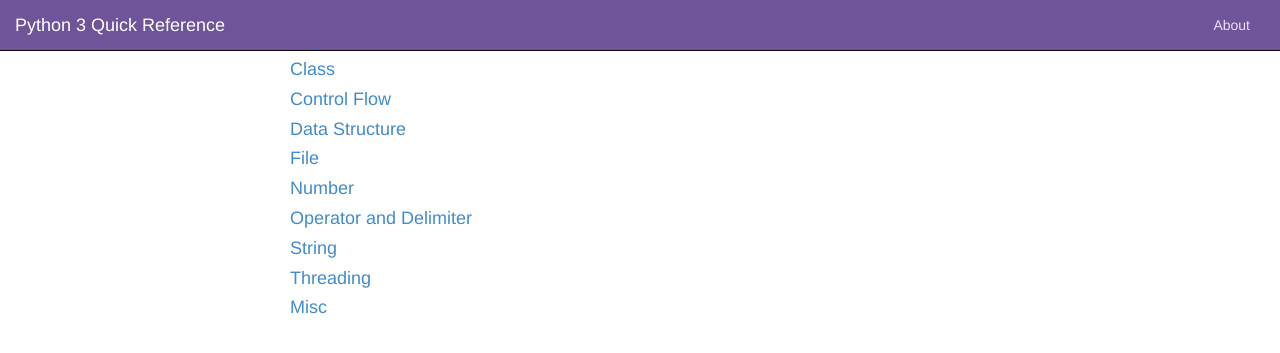
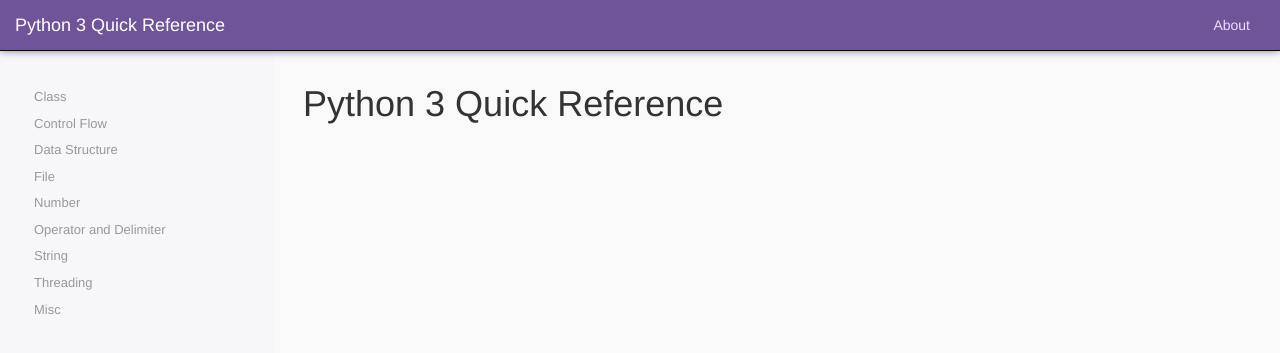
Before and after one commit to steelywing/python-quick-reference, a Jekyll site: the page built from index.html, in a window 1280 px wide. Shown: the top 353 px of the page. Built offline with Jekyll 4.4.1, drawn with Linux system fonts in a browser that asks for light colours; nearby versions of some CDN libraries; Markdown is read by kramdown in place of the engine named in the settings.

Commit message:
update index.html and navbar

```diff
--- a/_includes/header.html
+++ b/_includes/header.html
@@ -8,7 +8,9 @@
         <span class="icon-bar"></span>
         <span class="icon-bar"></span>
       </button>
-      <a class="navbar-brand" href="#">Python 3 Quick Reference</a>
+      <a class="navbar-brand" href="{{ '/' | prepend: site.baseurl }}">
+        Python 3 Quick Reference
+      </a>
     </div>
 
     <div class="collapse navbar-collapse">
@@ -27,7 +29,7 @@
       </ul> -->
       <ul class="nav navbar-nav pull-right">
         <li>
-          <a href="#">About</a>
+          <a href="{{ '/about/' | prepend: site.baseurl }}">About</a>
         </li>
       </ul>
     </div>
--- a/_includes/sidebar.html
+++ b/_includes/sidebar.html
@@ -1,5 +1,5 @@
 <div class="sidebar bs-docs-sidebar">
-  <input class="form-control" placeholder="Search... not working yet :(" type="text">
+  <!-- <input class="form-control" placeholder="Search... not working yet :(" type="text"> -->
   <ul class="nav bs-docs-sidenav">
     {% for weight in (0..9) %}
       {% for pg in site.pages %}
@@ -8,6 +8,7 @@
             <a href="{{ pg.url | prepend: site.baseurl }}">
               {{ pg.title }}
             </a>
+            <ul class="nav"></ul>
           </li>
         {% endif %}
       {% endfor %}
--- a/css/main.css
+++ b/css/main.css
@@ -6,6 +6,7 @@
 
 .navbar {
     margin: 0;
+    box-shadow: 0px 0px 8px rgba(62, 41, 95, .6);
 }
 
 .navbar-inverse {
@@ -18,12 +19,13 @@
 }
 
 .sidebar {
+    background-color: #f7f7f9;
     position: fixed;
     top: 50px;
     bottom: 0;
     left: 0;
     width: 275px;
-    overflow: auto;
+    overflow-y: auto;
     padding: 1em;
 }
 
@@ -34,7 +36,8 @@
     bottom: 0;
     left: 275px;
     right: 0;
-    overflow: auto;
+    overflow-y: scroll;
+    padding: 1em 2em;
 }
 
 footer {
--- a/index.html
+++ b/index.html
@@ -1,19 +1,6 @@
 ---
-layout: default
+layout: page
 title: Python 3 Quick Reference
 ---
-<div class="container">
-  <div class="row">
-    <div class="col-md-12">
-      {% for weight in (0..9) %}
-        {% for page in site.pages %}
-          {% if weight == page.weight %}
-            <a href="{{ page.url | prepend: site.baseurl }}">
-              <h4>{{ page.title }}</h4>
-            </a>
-          {% endif %}
-        {% endfor %}
-      {% endfor %}
-    </div>
-  </div>
-</div>
+{% include sidebar.html %}
+<h1>{{ page.title }}</h1>
--- a/js/main.js
+++ b/js/main.js
@@ -25,20 +25,14 @@
     /*
      * create sidebar nav items
      */
-    $('#content').find('h2, h3, h4').each(function () {
-        var $sidebar = $('.bs-docs-sidenav'),
-            $active = $sidebar.find('.active'),
+    $('#content').find('h1, h2, h3, h4').each(function () {
+        var $nav = $('.bs-docs-sidenav .active .nav'),
             $a = $('<a>', {
                 'text': $(this).text(),
                 'href': '#' + this.id
             });
-        $active.append(
-            $('<ul class="nav">').append(
-                $('<li>').append($a)
-            )
+        $nav.append(
+            $('<li>').append($a)
         );
     });
-    $('.bs-docs-sidebar').on('click', 'li', function () {
-        // $(this).toggleClass('active');
-    });
 });
```
Also changed, not shown: data-structure.md (+3 -0 lines), operator.md (+3 -3 lines).
